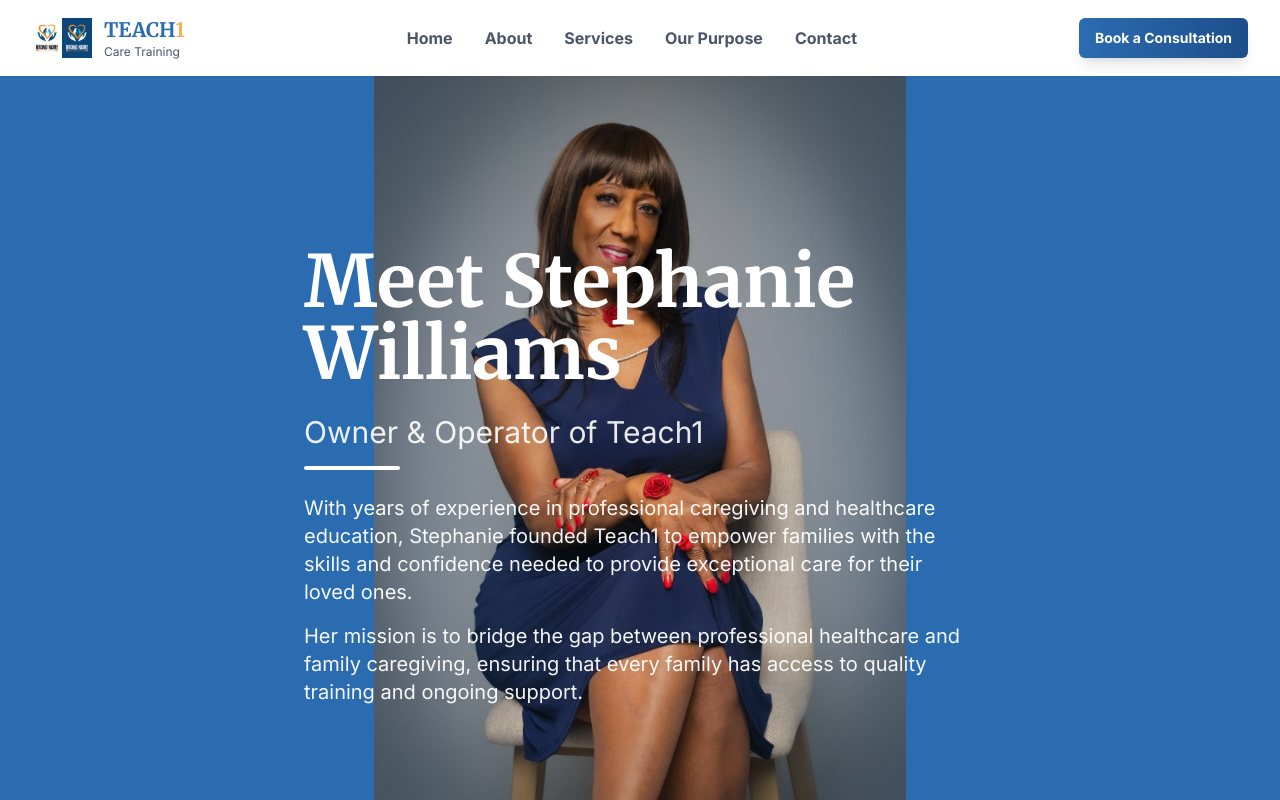
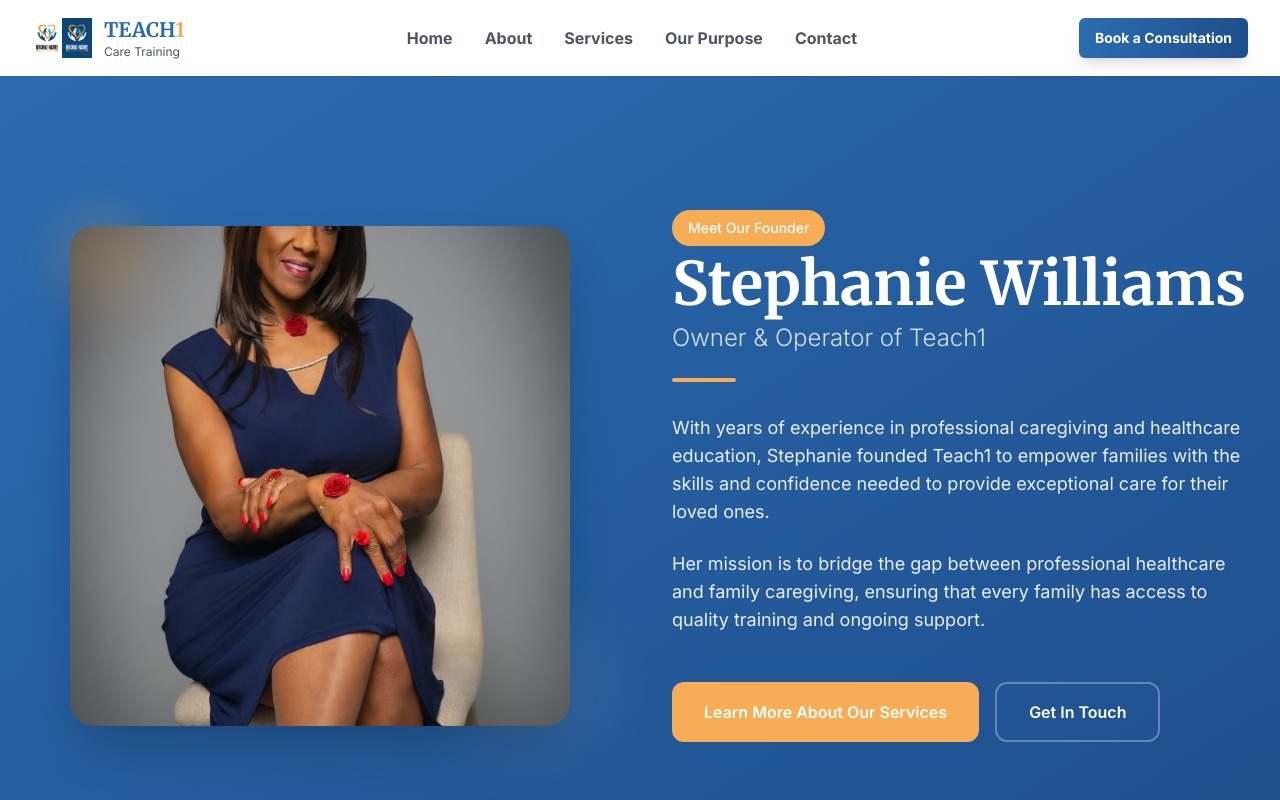
Before and after one commit to DidierShemaGatete/teach1-project-development, a React (Vite) app: page / in a window 1280 px wide. Shown: the top 800 px of the page. Built offline with nearby package versions, Linux system fonts and the light colour scheme.

Commit message:
Refactor owner intro section
Update the OwnerIntroSection component to a more modern design. This includes adjusting the layout and styling to create a more visually appealing and contemporary hero section for the owner and operator on the home page.

```diff
--- a/src/components/OwnerIntroSection.tsx
+++ b/src/components/OwnerIntroSection.tsx
@@ -1,43 +1,64 @@
+
 import React from 'react';
 
 const OwnerIntroSection = () => {
   return (
-    <section className="relative min-h-screen flex items-center justify-center bg-teach-blue">
-      {/* Full-screen background image */}
-      <div className="absolute inset-0">
+    <section className="min-h-screen bg-gradient-to-br from-teach-blue to-teach-blue-dark">
+      <div className="container-custom min-h-screen flex flex-col lg:flex-row items-center justify-center gap-8 lg:gap-16 py-12 lg:py-0">
+        {/* Image Section */}
+        <div className="w-full lg:w-1/2 flex justify-center">
+          <div className="relative">
+            <div className="w-80 h-80 lg:w-96 lg:h-96 xl:w-[500px] xl:h-[500px] rounded-3xl overflow-hidden shadow-2xl">
               <img
                 src="/lovable-uploads/42dd1545-d780-4cac-8d83-25717d2cb15b.png"
                 alt="Stephanie Williams - Owner and Operator of Teach1"
-          className="w-full h-full object-contain"
+                className="w-full h-full object-cover object-center"
               />
-        <div className="absolute inset-0 bg-gradient-to-r from-teach-blue/40 via-transparent to-teach-blue/40"></div>
+            </div>
+            {/* Decorative elements */}
+            <div className="absolute -top-4 -left-4 w-24 h-24 bg-teach-orange/20 rounded-full blur-xl"></div>
+            <div className="absolute -bottom-6 -right-6 w-32 h-32 bg-white/10 rounded-full blur-2xl"></div>
+          </div>
         </div>
 
-      {/* Content overlay */}
-      <div className="relative z-10 container-custom">
-        <div className="max-w-2xl text-white animate-fade-in">
+        {/* Content Section */}
+        <div className="w-full lg:w-1/2 text-white space-y-8">
           <div className="space-y-6">
-            <div>
-              <h1 className="text-5xl md:text-7xl font-bold mb-6 leading-tight">
-                Meet Stephanie Williams
+            <div className="space-y-2">
+              <div className="inline-block px-4 py-2 bg-teach-orange rounded-full text-sm font-medium text-white">
+                Meet Our Founder
+              </div>
+              <h1 className="text-4xl md:text-5xl xl:text-6xl font-bold leading-tight">
+                Stephanie Williams
               </h1>
-              <p className="text-2xl md:text-3xl text-white/90 mb-4">
+              <p className="text-xl md:text-2xl text-white/80 font-light">
                 Owner & Operator of Teach1
               </p>
-              <div className="w-24 h-1 bg-white rounded-full"></div>
             </div>
-            <div className="space-y-4 text-lg md:text-xl leading-relaxed">
-              <p className="text-white/95">
+
+            <div className="w-16 h-1 bg-teach-orange rounded-full"></div>
+          </div>
+
+          <div className="space-y-6 text-base md:text-lg leading-relaxed max-w-2xl">
+            <p className="text-white/90">
               With years of experience in professional caregiving and healthcare education,
               Stephanie founded Teach1 to empower families with the skills and confidence
               needed to provide exceptional care for their loved ones.
             </p>
-              <p className="text-white/95">
+            <p className="text-white/90">
               Her mission is to bridge the gap between professional healthcare and family
               caregiving, ensuring that every family has access to quality training and
               ongoing support.
             </p>
           </div>
+
+          <div className="flex flex-col sm:flex-row gap-4 pt-4">
+            <button className="px-8 py-4 bg-teach-orange hover:bg-teach-orange-dark text-white font-semibold rounded-xl transition-all duration-300 hover:shadow-lg hover:scale-105">
+              Learn More About Our Services
+            </button>
+            <button className="px-8 py-4 border-2 border-white/30 hover:border-white/50 text-white font-semibold rounded-xl transition-all duration-300 hover:bg-white/10">
+              Get In Touch
+            </button>
           </div>
         </div>
       </div>
```
Lines whose indentation alone changed are shown as unchanged.
